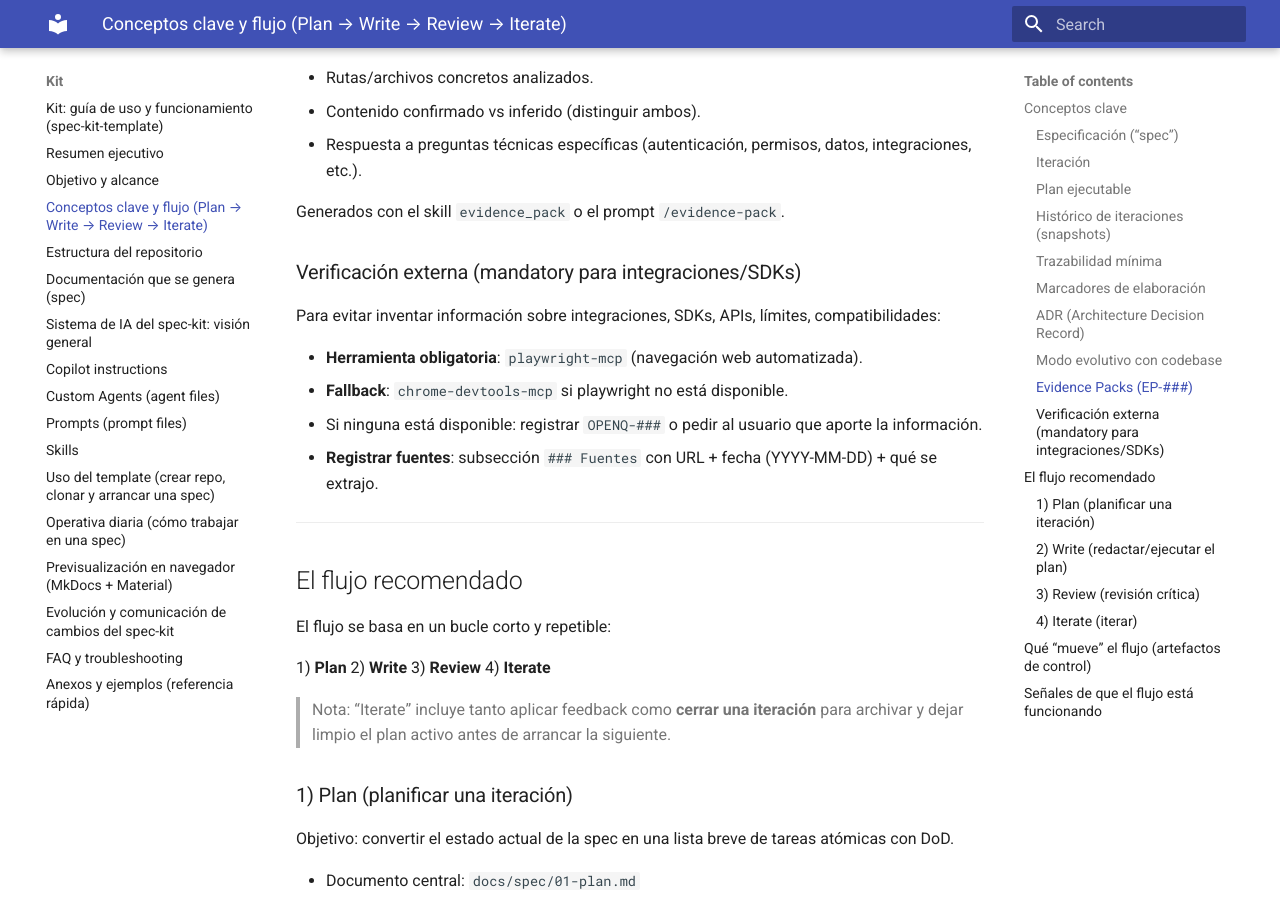
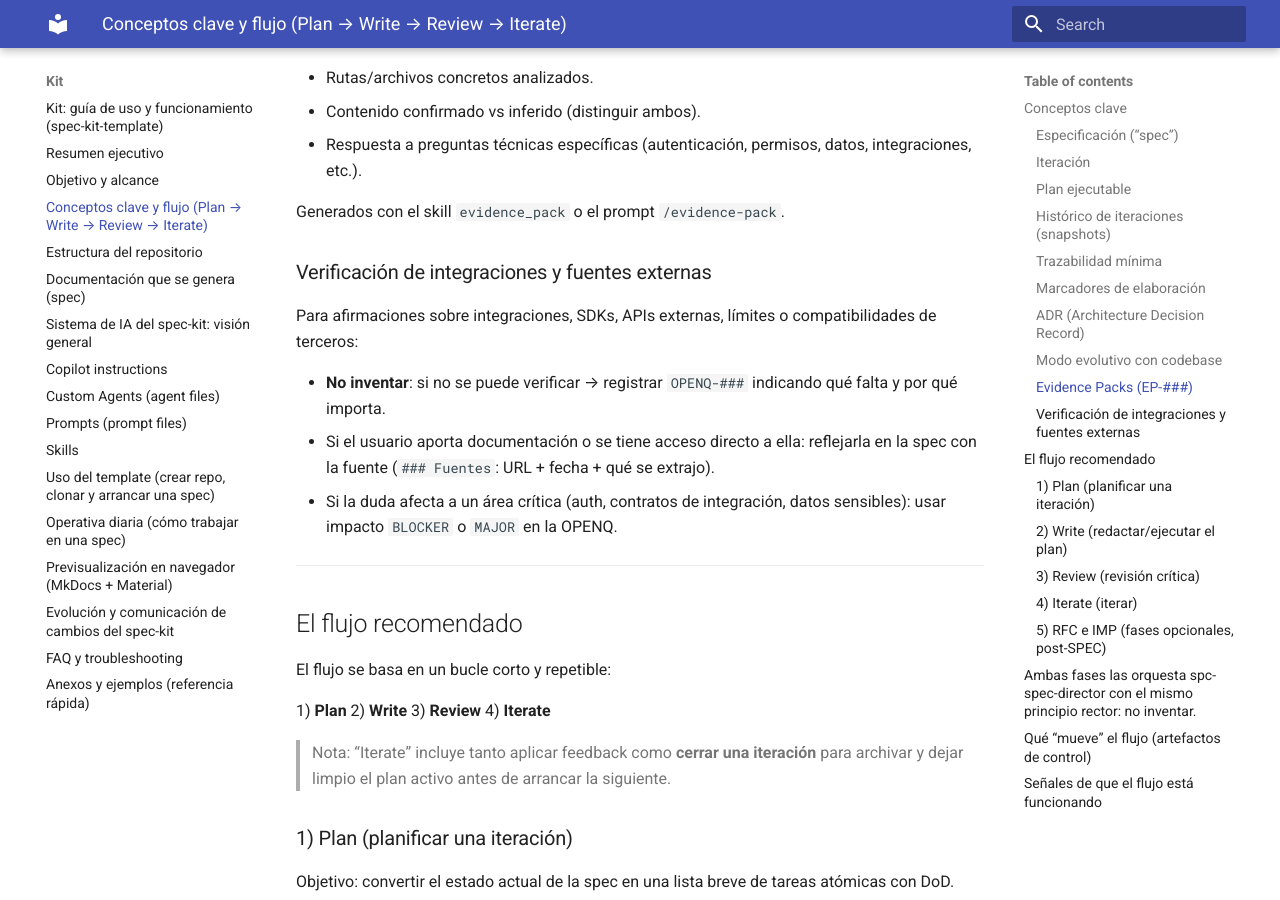
Before and after one commit to lksnext-ai-lab/spec-kit-template, an MkDocs documentation site: the page built from docs/kit/20-conceptos-clave-y-flujo.md, in a window 1280 px wide and 900 px high, scrolled down 3074 px. Built offline with MkDocs 1.6.1 and Material for MkDocs 9.7.7, drawn with Linux system fonts in a browser that asks for light colours; some of the changed text lies outside the part shown.

```diff
--- a/docs/kit/20-conceptos-clave-y-flujo.md
+++ b/docs/kit/20-conceptos-clave-y-flujo.md
@@ -107,14 +107,13 @@
 
 Generados con el skill `evidence_pack` o el prompt `/evidence-pack`.
 
-### Verificación externa (mandatory para integraciones/SDKs)
+### Verificación de integraciones y fuentes externas
 
-Para evitar inventar información sobre integraciones, SDKs, APIs, límites, compatibilidades:
+Para afirmaciones sobre integraciones, SDKs, APIs externas, límites o compatibilidades de terceros:
 
-- **Herramienta obligatoria**: `playwright-mcp` (navegación web automatizada).
-- **Fallback**: `chrome-devtools-mcp` si playwright no está disponible.
-- Si ninguna está disponible: registrar `OPENQ-###` o pedir al usuario que aporte la información.
-- **Registrar fuentes**: subsección `### Fuentes` con URL + fecha (YYYY-MM-DD) + qué se extrajo.
+- **No inventar**: si no se puede verificar → registrar `OPENQ-###` indicando qué falta y por qué importa.
+- Si el usuario aporta documentación o se tiene acceso directo a ella: reflejarla en la spec con la fuente (`### Fuentes`: URL + fecha + qué se extrajo).
+- Si la duda afecta a un área crítica (auth, contratos de integración, datos sensibles): usar impacto `BLOCKER` o `MAJOR` en la OPENQ.
 ---
 
 ## El flujo recomendado
@@ -181,7 +180,15 @@
   - y dejar `95-open-questions.md`, `96-todos.md`, `97-review-notes.md` en modo “vivo” (solo lo pendiente).
 
 Esto evita el error frecuente de mezclar I01/I02 en el mismo plan y que los agentes intenten “limpiar” archivos grandes de forma insegura.
+### 5) RFC e IMP (fases opcionales, post-SPEC)
 
+Una vez que la spec está razonablemente estable, el sistema soporta dos fases adicionales:
+
+- **RFC** (`spc-rfc-writer` + `spc-rfc-reviewer`): genera propuestas narrativas consolidadas para stakeholders o para revisión formal, a partir de `docs/spec/**`. Salida: `docs/spec/rfc/<RFC_ID>-<slug>.md`.
+
+- **SPC-IMP** (`spc-imp-backlog-slicer` → `spc-imp-task-detailer` → `spc-imp-coverage-auditor`): convierte la spec en un backlog canónico de tareas de implementación (**T01..Tnn**). Salidas: `docs/spec/spc-imp-backlog.md` + fichas `docs/spec/spc-imp-tasks/Txx.md`.
+
+Ambas fases las orquesta `spc-spec-director` con el mismo principio rector: no inventar.
 ---
 
 ## Qué “mueve” el flujo (artefactos de control)
@@ -193,8 +200,8 @@
 - `docs/spec/96-todos.md` → captura trabajo pendiente sin contaminar el plan actual.
 - `docs/spec/97-review-notes.md` → convierte calidad en tareas concretas.
 - `docs/spec/adr/` → captura decisiones y reduce ambigüedad futura.
-- `docs/spec/history/` → conserva iteraciones cerradas sin contaminar el estado vivo.
-
+- `docs/spec/history/` → conserva iteraciones cerradas sin contaminar el estado vivo.- `docs/spec/rfc/` → propuestas narrativas generadas por `spc-rfc-writer` (fase RFC).
+- `docs/spec/spc-imp-backlog.md` + `docs/spec/spc-imp-tasks/` → backlog canónico Txx (fase SPC-IMP).
 ---
 
 ## Señales de que el flujo está funcionando
```
Also changed, not shown: README.md (+3 -1 lines), USAGE.md (+3 -1 lines).
